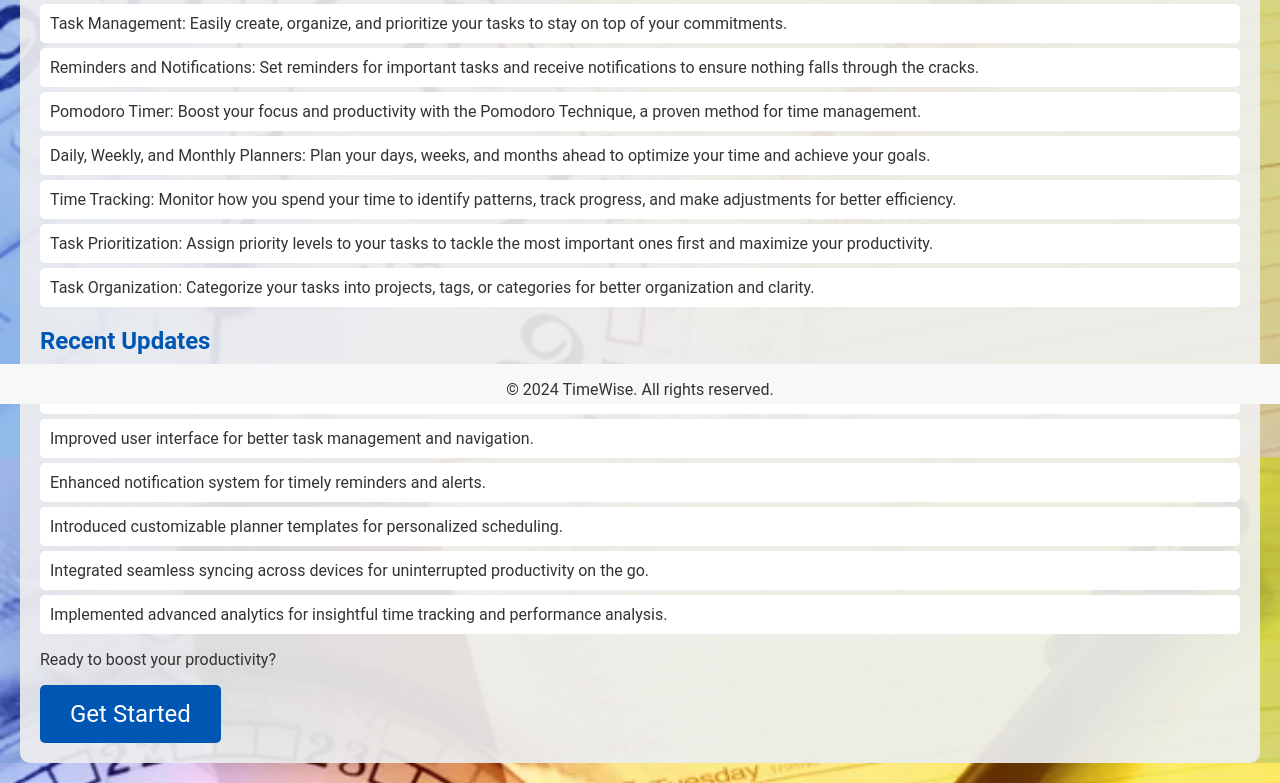
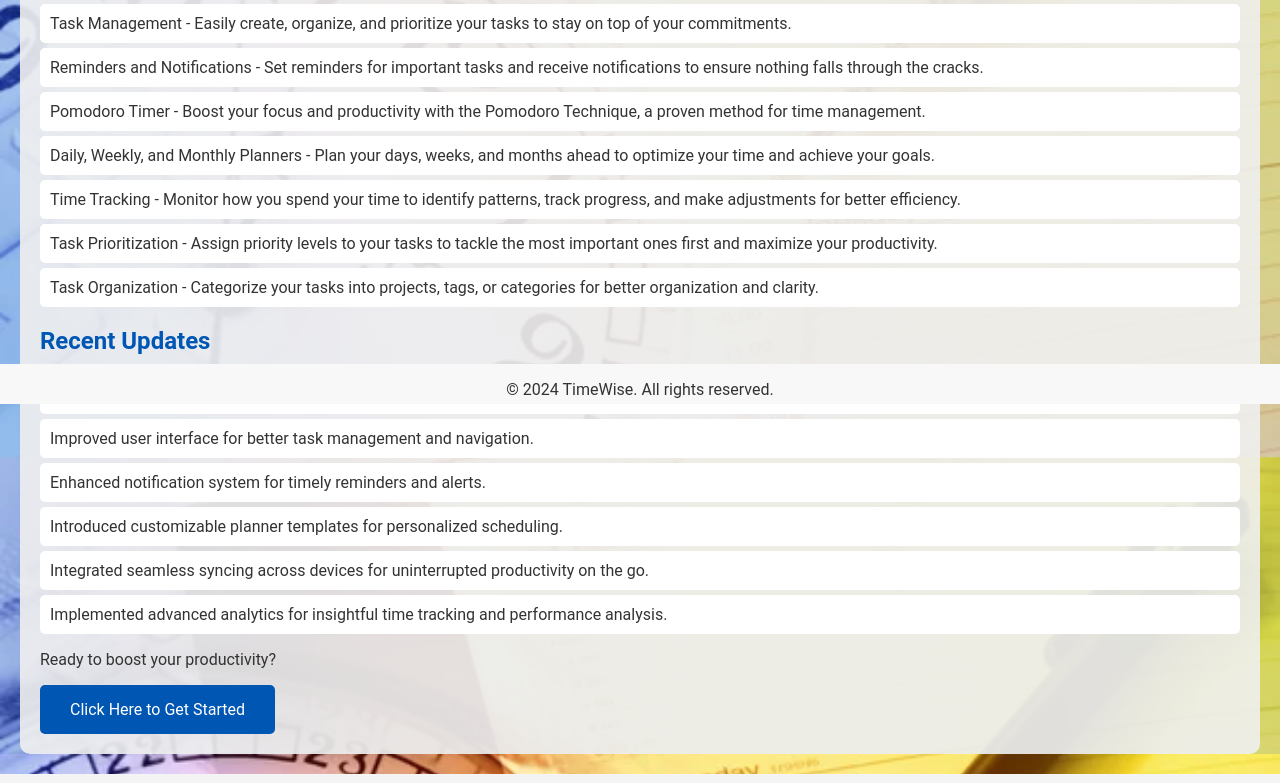
Before and after one commit to ClemenceKyende/PLP-Final-Project, a website: page views/index.html in a window 1280 px wide. Shown: the part 396-1179 px from the top of the page. Drawn offline with Linux system fonts and the light colour scheme; no server answers.

Commit message:
Initial commit

```diff
--- a/public/styles.css
+++ b/public/styles.css
@@ -54,6 +54,7 @@ button {
   padding: 10px 20px;
   cursor: pointer;
   border-radius: 5px;
+
 }
 
 button:hover {
@@ -63,7 +64,7 @@ button:hover {
 /* Style for the Get Started button */
 .get-started-button {
   display: inline-block;
-  font-size: 1.5em; /* Increase the font size */
+  font-size: 1.0em; /* Increase the font size */
   padding: 15px 30px; /* Increase the padding */
   background-color: #0056b3; /* Blue background */
   color: #fff; /* White text */
--- a/views/index.html
+++ b/views/index.html
@@ -68,15 +68,15 @@
       <h1>Welcome to TimeWise</h1>
       <p>Your ultimate productivity and time management web app! TimeWise is designed to help you take control of your time and enhance your productivity levels, whether you're a student, professional, or someone simply looking to manage personal tasks more efficiently.</p>
 
-      <h2>Features</h2>
+      <h2>Key Features</h2>
       <ul>
-        <li>Task Management: Easily create, organize, and prioritize your tasks to stay on top of your commitments.</li>
-        <li>Reminders and Notifications: Set reminders for important tasks and receive notifications to ensure nothing falls through the cracks.</li>
-        <li>Pomodoro Timer: Boost your focus and productivity with the Pomodoro Technique, a proven method for time management.</li>
-        <li>Daily, Weekly, and Monthly Planners: Plan your days, weeks, and months ahead to optimize your time and achieve your goals.</li>
-        <li>Time Tracking: Monitor how you spend your time to identify patterns, track progress, and make adjustments for better efficiency.</li>
-        <li>Task Prioritization: Assign priority levels to your tasks to tackle the most important ones first and maximize your productivity.</li>
-        <li>Task Organization: Categorize your tasks into projects, tags, or categories for better organization and clarity.</li>
+        <li>Task Management - Easily create, organize, and prioritize your tasks to stay on top of your commitments.</li>
+        <li>Reminders and Notifications - Set reminders for important tasks and receive notifications to ensure nothing falls through the cracks.</li>
+        <li>Pomodoro Timer - Boost your focus and productivity with the Pomodoro Technique, a proven method for time management.</li>
+        <li>Daily, Weekly, and Monthly Planners - Plan your days, weeks, and months ahead to optimize your time and achieve your goals.</li>
+        <li>Time Tracking - Monitor how you spend your time to identify patterns, track progress, and make adjustments for better efficiency.</li>
+        <li>Task Prioritization - Assign priority levels to your tasks to tackle the most important ones first and maximize your productivity.</li>
+        <li>Task Organization - Categorize your tasks into projects, tags, or categories for better organization and clarity.</li>
       </ul>
 
       <h2>Recent Updates</h2>
@@ -92,7 +92,7 @@
       <!-- Call to Action Section -->
       <div id="call-to-action" class="call-to-action">
         <p>Ready to boost your productivity?</p>
-        <a href="#" id="get-started-link" class="get-started-button">Get Started</a>
+        <a href="#" id="get-started-link" class="get-started-button">Click Here to Get Started</a>
       </div>
     </header>
 
```
